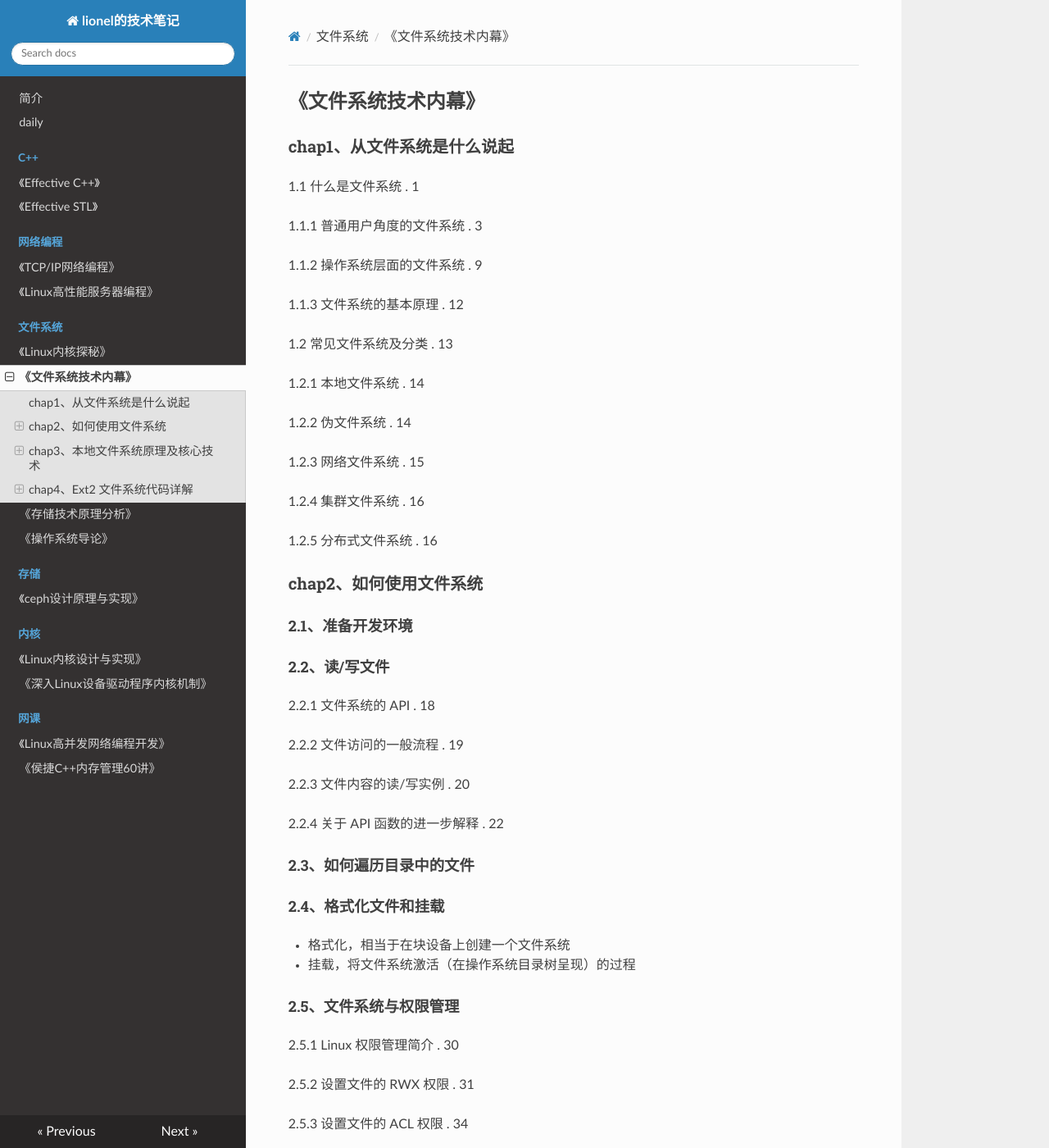
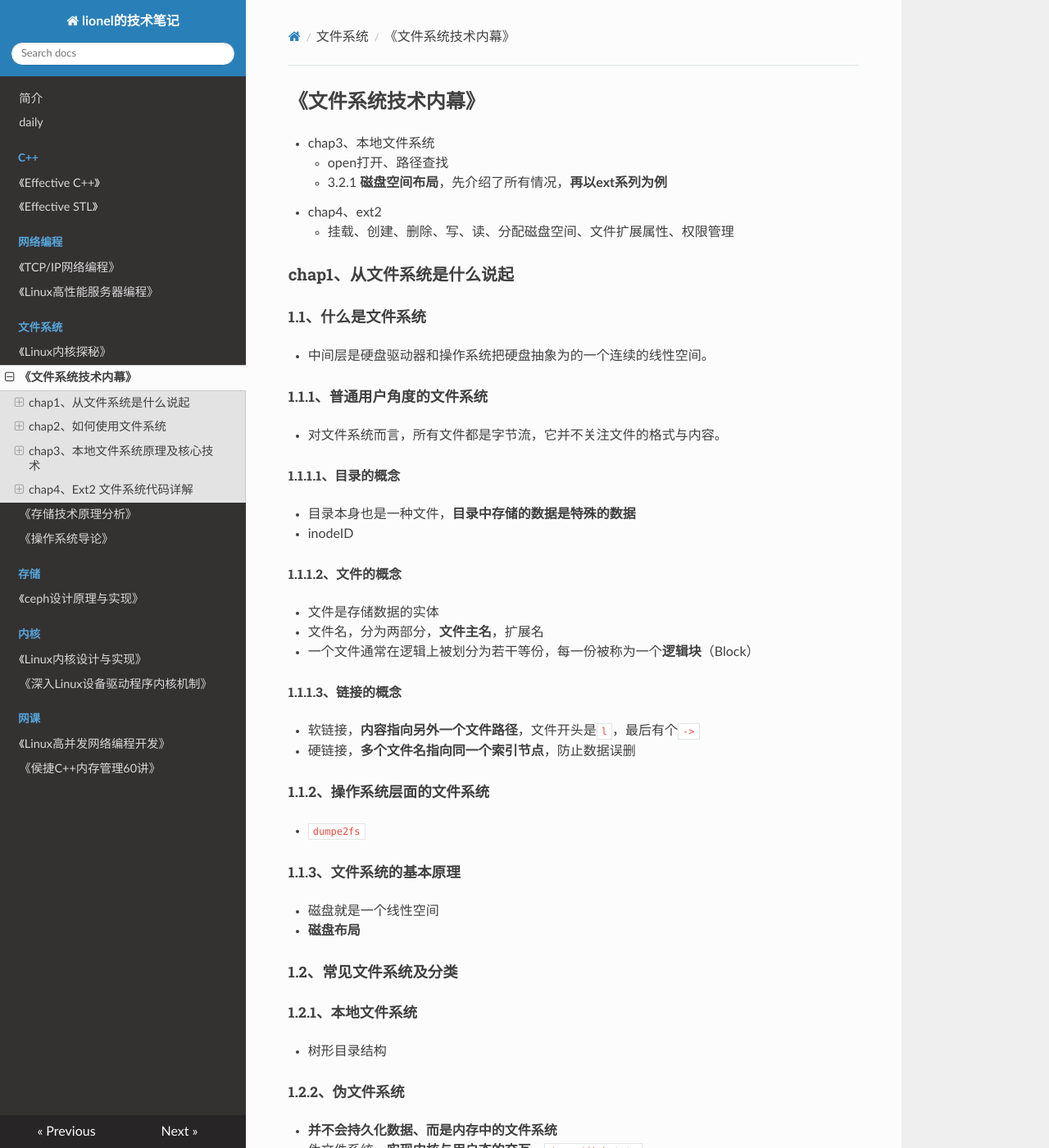
Before and after one commit to wolflion/booknotes, an MkDocs documentation site: the page built from docs/11filesystem/文件系统技术内幕.md, in a window 1280 px wide and 1400 px high. Shown: the whole window at 82% size. Built offline with MkDocs 1.6.1, drawn with Linux system fonts in a browser that asks for light colours; nearby versions of some CDN libraries; some of the changed text lies outside the part shown.

Commit message:
Update 文件系统技术内幕.md

```diff
--- a/docs/11filesystem/文件系统技术内幕.md
+++ b/docs/11filesystem/文件系统技术内幕.md
@@ -1,55 +1,131 @@
 ## 《文件系统技术内幕》
+
++ chap3、本地文件系统
+  + open打开、路径查找
+  + 3.2.1 **磁盘空间布局**，先介绍了所有情况，**再以ext系列为例**
++ chap4、ext2
+  + 挂载、创建、删除、写、读、分配磁盘空间、文件扩展属性、权限管理
 
 ### chap1、从文件系统是什么说起
 
-1.1 什么是文件系统 . 1
+#### 1.1、什么是文件系统
 
-1.1.1 普通用户角度的文件系统 . 3
++ 中间层是硬盘驱动器和操作系统把硬盘抽象为的一个连续的线性空间。
 
-1.1.2 操作系统层面的文件系统 . 9
+##### 1.1.1、普通用户角度的文件系统
 
-1.1.3 文件系统的基本原理 . 12
++ 对文件系统而言，所有文件都是字节流，它并不关注文件的格式与内容。
 
-1.2 常见文件系统及分类 . 13
+###### 1.1.1.1、目录的概念
 
-1.2.1 本地文件系统 . 14
++ 目录本身也是一种文件，**目录中存储的数据是特殊的数据**
++ inodeID
 
-1.2.2 伪文件系统 . 14
+###### 1.1.1.2、文件的概念
 
-1.2.3 网络文件系统 . 15
++ 文件是存储数据的实体
++ 文件名，分为两部分，**文件主名**，扩展名
++ 一个文件通常在逻辑上被划分为若干等份，每一份被称为一个**逻辑块**（Block）
 
-1.2.4 集群文件系统 . 16
+###### 1.1.1.3、链接的概念
 
-1.2.5 分布式文件系统 . 16
++ 软链接，**内容指向另外一个文件路径**，文件开头是`l`，最后有个`->`
++ 硬链接，**多个文件名指向同一个索引节点**，防止数据误删
+
+##### 1.1.2、操作系统层面的文件系统
+
++ `dumpe2fs`
+
+##### 1.1.3、文件系统的基本原理
+
++ 磁盘就是一个线性空间
++ **磁盘布局**
+
+#### 1.2、常见文件系统及分类
+
+##### 1.2.1、本地文件系统
+
++ 树形目录结构
+
+##### 1.2.2、伪文件系统
+
++ **并不会持久化数据、而是内存中的文件系统**
++ 伪文件系统，**实现内核与用户态的交互**，`/proc/diskstats`
+
+##### 1.2.3、网络文件系统
+
++ 在用户层面，完成挂载后的网络文件系统与本地文件系统完全一样
+
+##### 1.2.4、集群文件系统
+
++ 本地文件系统，**构建基于网络的SAN设备上**
++ 集群文件系统本质上还是构建在客户端的，**网络文件系统则是构建在服务端的**。
+
+##### 1.2.5、分布式文件系统
+
++ 网络文件系统的一种
++ 分布式文件系统与网络文件系统的差异在于服务端包含多个节点，**服务器是可以横向扩展的**
 
 ### chap2、如何使用文件系统
+
++ 写数据是如何绕过缓存的，如何创建一个稀疏文件，如何给文件加锁
 
 #### 2.1、准备开发环境
 
 #### 2.2、读/写文件
 
-2.2.1 文件系统的 API . 18
+##### 2.2.1 文件系统的 API
 
-2.2.2 文件访问的一般流程 . 19
++ 文件的读/写等操作通过文件描述符来确定具体的文件，不再关心文件名称
 
-2.2.3 文件内容的读/写实例 . 20
+##### 2.2.2 文件访问的一般流程
 
-2.2.4 关于 API 函数的进一步解释 . 22
+##### 2.2.3 文件内容的读/写实例
+
+##### 2.2.4 关于 API 函数的进一步解释
+
+###### 2.2.4.1、open()函数
+
+###### 2.2.4.2、read()函数
+
+###### 2.2.4.3、write()函数
+
+###### 2.2.4.4、close()函数
+
++ 疑问:
+  + **为什么这些API通过一个整数（文件描述符）来标识一个文件？**
+  + **当多个进程打开同一个文件时，文件描述符在不同进程中是怎样的？**
 
 #### 2.3、如何遍历目录中的文件
+
++ `readdir()`
 
 #### 2.4、格式化文件和挂载
 
 + 格式化，相当于在块设备上创建一个文件系统
 + 挂载，将文件系统激活（在操作系统目录树呈现）的过程
++ `mkfs.ext4`
 
 #### 2.5、文件系统与权限管理
 
-2.5.1 Linux 权限管理简介 . 30
+##### 2.5.1 Linux 权限管理简介
 
-2.5.2 设置文件的 RWX 权限 . 31
+##### 2.5.2 设置文件的 RWX 权限
 
-2.5.3 设置文件的 ACL 权限 . 34
+###### 2.5.2.1、基于API的权限设置
+
+###### 2.5.2.2、基于命令的权限设置
+
++ 1.chmod命令
++ 2.chown命令
++ 3.chgrp命令
+
+##### 2.5.3 设置文件的 ACL 权限
+
++ 1、获取文件的ACL属性
+  + `getfacl`
++ 2、设置文件的ACL属性
+  + `setfacl`
 
 #### 2.6、文件系统的锁机制
 
@@ -69,6 +145,10 @@
 ###### 2.6.2.2、fcntl()函数的使用简析
 
 + `int fcntl(int fd, int cmd, struct flock *lock);`
++ **强制锁需要满足以下条件:**
+  + 挂载文件系统时要指定mand选项
+  + 必须关闭文件的组成员执行位
+  + 必须打开文件的SGID位
 
 #### 2.7、文件系统的扩展属性
 
@@ -78,12 +158,18 @@
 
 ##### 2.8.1、零拷贝的基本原理
 
++ 读取文件的两个步骤:
+  + 首先从磁盘中读取数据并将其保存到内核内存中
+  + 然后从内核内存中交数据拷贝到用户分配的data_buf中
+
 ##### 2.8.2、零拷贝的系统API
 
 + `sendfile()`，**无法对数据进行修改**
-+ `mmap()`
++ `mmap()`，**将一个文件中一定区域的数据直接映射到进程的虚拟地址空间**
 
 ### chap3、本地文件系统原理及核心技术
+
++ 我们将直接管理磁盘等存储设备的文件系统称为**本地文件系统（Local File system）**
 
 #### 3.1、Linux文件系统整体架构简介
 
@@ -137,10 +223,15 @@
   + inode位图
   + inode表
   + 数据块
++ 问题在于：**元数据功能区大小固定，因此容易出现资源不足的情况**。
 
 ###### 3.2.1.2、基于非固定功能区的磁盘空间布局
 
++ XFS文件系统先将磁盘划分为等份的区域，称为**分配组（Allocate Group）**
+
 ###### 3.2.1.3、基于数据追加的磁盘空间布局
+
++ NILFS2
 
 ##### 3.2.2、文件的数据管理
 
@@ -148,9 +239,15 @@
 
 ###### 3.2.2.1、基于连续区域的文件数据管理
 
-###### 3.2.2.1、基于链表的文件数据管理
++ 只要知道文件的起始位置所对应的磁盘位置和文件的长度
++ 缺点在于，**对文件进行追加写操作非常困难**
 
-###### 3.2.2.1、基于索引的文件数据管理
+###### 3.2.2.2、基于链表的文件数据管理
+
++ **解决连续区域的碎片问题，但是对文件的随机读写无能为力**
++ FAT12
+
+###### 3.2.2.3、基于索引的文件数据管理
 
 + 1、基于间接块的文件数据管理
   + **元数据与数据有一个固定的对应关系**，也就是数据越多，需要的元数据越多。
@@ -161,14 +258,28 @@
 
 ###### 3.2.3.1、缓存的替换算法
 
++ **将缓存数据刷写到磁盘，并且存储新数据的过程**，称为 缓存替换
+
 + 1、LRU算法
+  + **使用一个链表来实现**
+  + 会存在**缓存污染**
 + 2、LFU算法
 
 ###### 3.2.3.2、预读算法
 
++ 预读算法**通过识别I/O模式方式来提前将数据从磁盘读到缓存中**
+
++ 2种情况会触发预读
+  + 一是
+  + 二是当应用访问到有预读标记的缓存时会触发预读操作
+
 ##### 3.2.4、快照与克隆技术
 
 ###### 3.2.4.1、快照技术原理简析
+
++ 两种实现方式:
+  + 一种是**写时拷贝（Copy-on-Write）**
+  + 一种是**写时重定向（Redirect-On-Write）**
 
 ###### 3.2.4.2、克隆技术原理简析
 
@@ -200,6 +311,9 @@
 ##### 3.2.8 文件锁的原理
 
 ##### 3.2.9 扩展属性与ADS
+
++ 扩展属性：**现有文件系统支持原始设计中未提供的功能**，xattr
++ ADS（Alternate Data Streams）交换数据流
 
 ##### 3.2.10 其他技术简介
 
```
